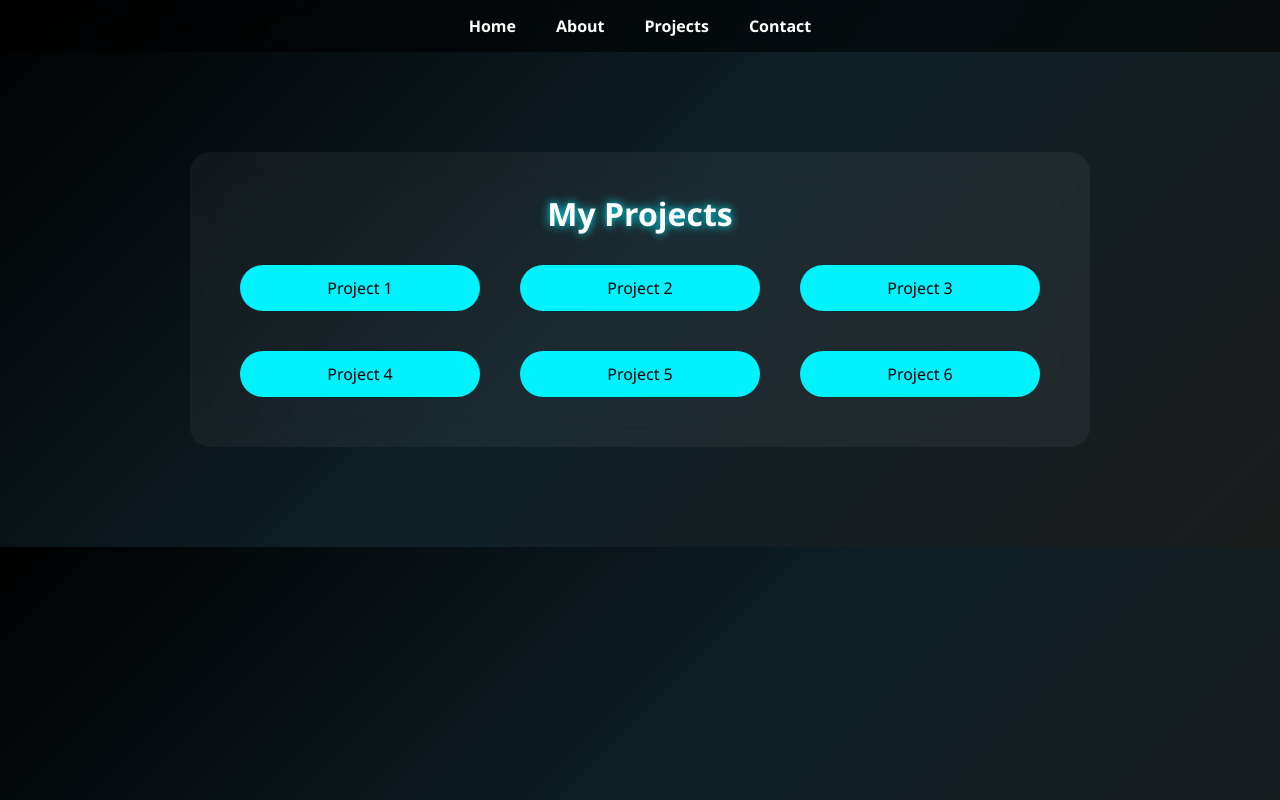
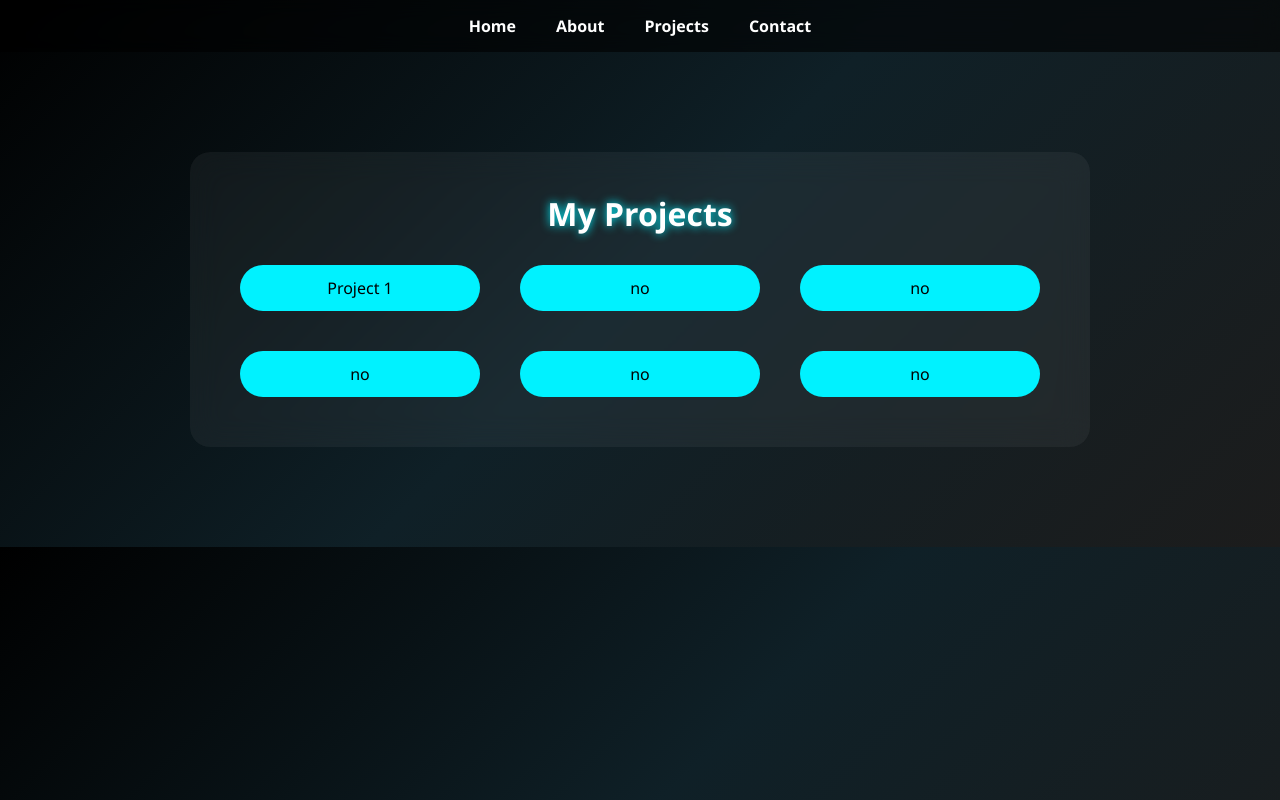
Before and after one commit to jayendramahecha09-art/vip, a plain HTML site: page projects.html in a window 1280 px wide. Drawn offline with Linux system fonts and the light colour scheme.

Commit message:
Update projects.html

```diff
--- a/projects.html
+++ b/projects.html
@@ -21,12 +21,12 @@
 
 <div class="grid">
 
-<a href="#" target="_blank" class="btn">Project 1</a>
-<a href="#" target="_blank" class="btn">Project 2</a>
-<a href="#" target="_blank" class="btn">Project 3</a>
-<a href="#" target="_blank" class="btn">Project 4</a>
-<a href="#" target="_blank" class="btn">Project 5</a>
-<a href="#" target="_blank" class="btn">Project 6</a>
+<a href="https://jayendramahecha09-art.github.io/risktekarclub/" target="_blank" class="btn">Project 1</a>
+<a href="#" target="_blank" class="btn">no</a>
+<a href="#" target="_blank" class="btn">no</a>
+<a href="#" target="_blank" class="btn">no</a>
+<a href="#" target="_blank" class="btn">no</a>
+<a href="#" target="_blank" class="btn">no</a>
 
 </div>
 
```
